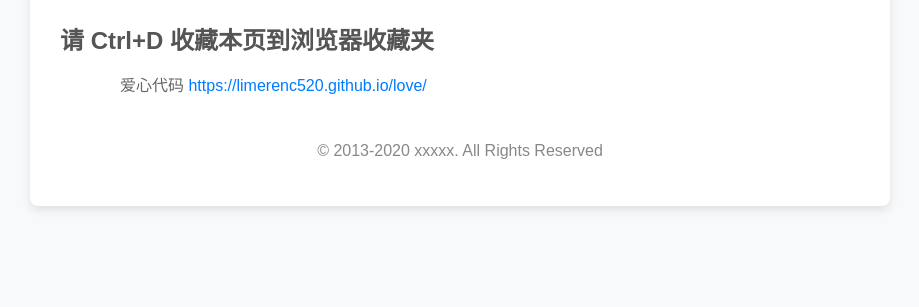
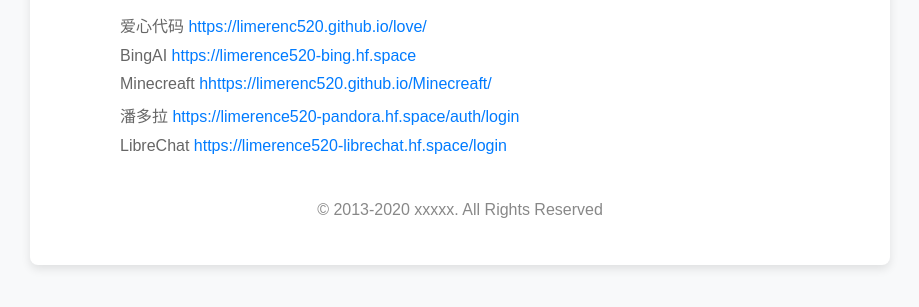
Before and after one commit to Limerenc520/555, a plain HTML site: page index.html in a window 1280 px wide. Shown: the part 363-670 px from the top of the page, without its empty margins (180-1099 px from the left). Drawn offline with Linux system fonts and the light colour scheme.

Commit message:
Update index.html

```diff
--- a/index.html
+++ b/index.html
@@ -81,7 +81,22 @@
                         爱心代码
                         <a href="https://limerenc520.github.io/love/" target="_blank">https://limerenc520.github.io/love/</a>
                     </li>
-                    <!-- Add more list items here -->
+                    <li>
+                        BingAI
+						<a href="https://limerence520-bing.hf.space" target="_blank">https://limerence520-bing.hf.space</a>
+                    </li>
+                    <li>
+                        Minecreaft
+						<a href="https://limerenc520.github.io/Minecreaft/" target="_blank">hhttps://limerenc520.github.io/Minecreaft/</a>
+                    </li>
+                    <li>
+                        潘多拉
+						<a href="https://limerence520-pandora.hf.space/auth/login" target="_blank">https://limerence520-pandora.hf.space/auth/login</a>
+					</li>
+                    <li>
+                        LibreChat
+						<a href="https://limerence520-librechat.hf.space/login" target="_blank">https://limerence520-librechat.hf.space/login</a>
+                    </li>
                 </ul>
             </div>
             <p class="footer">© 2013-2020 xxxxx. All Rights Reserved</p>
```
